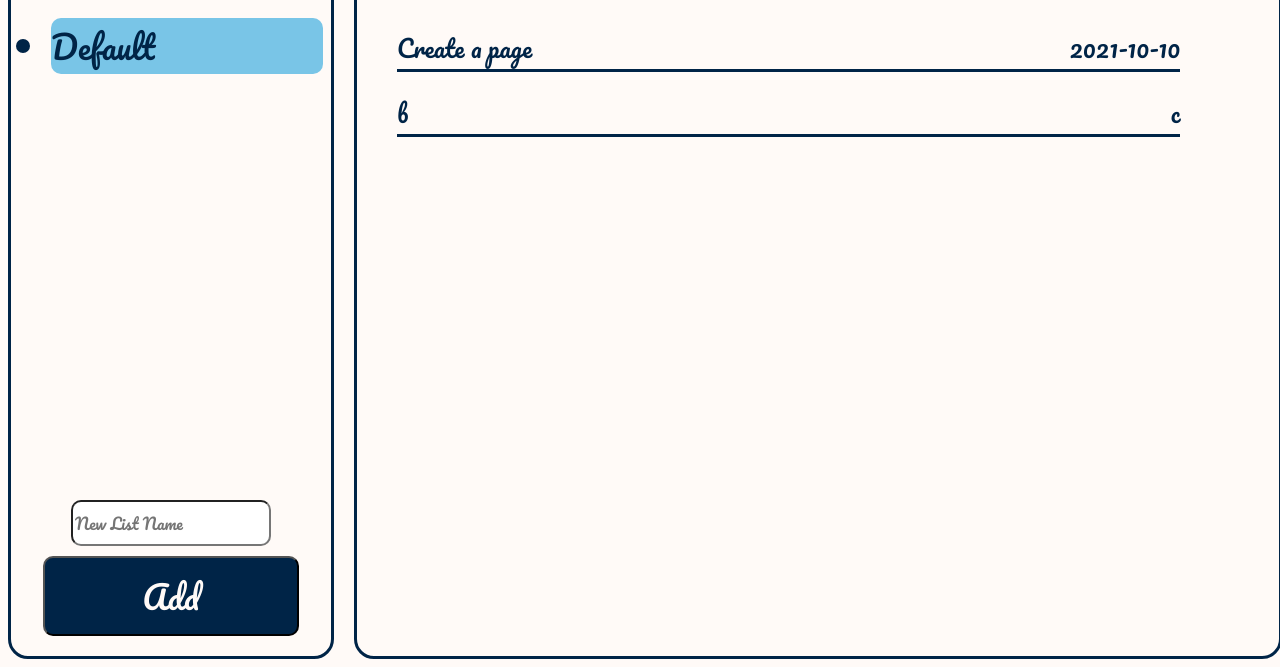
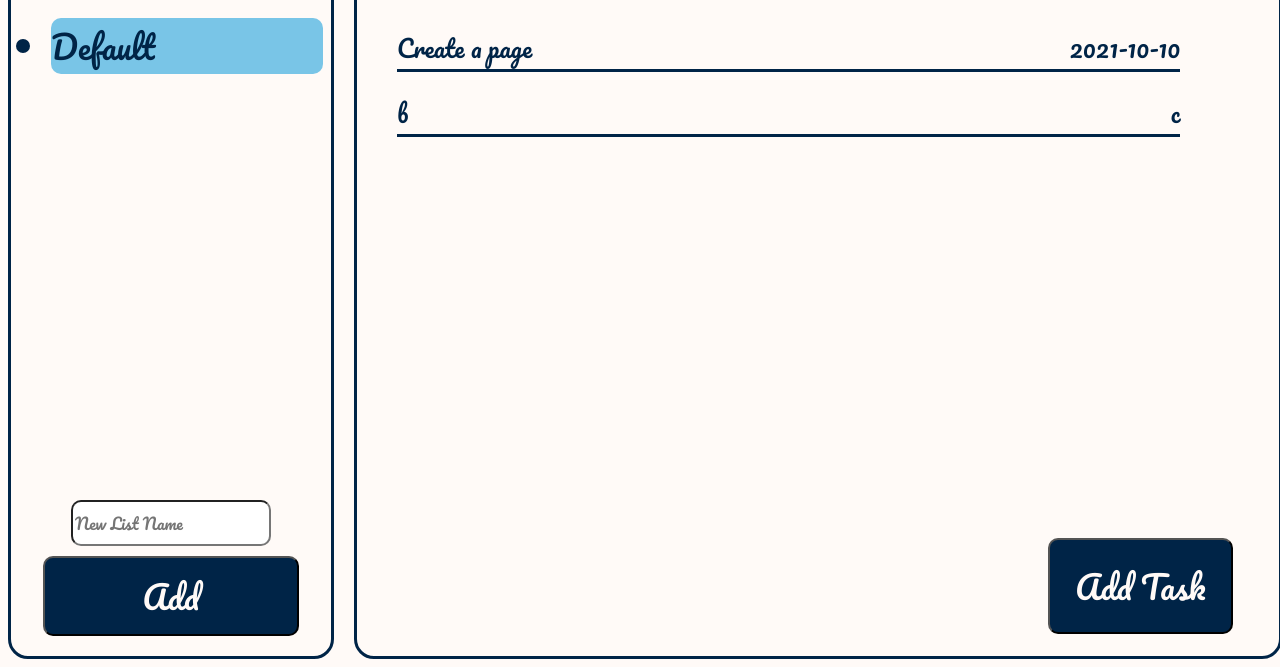
Before and after one commit to Medasxo/To-do-list, a website built with webpack: page dist/index.html in a window 1280 px wide. Shown: the part 155-822 px from the top of the page. Built offline with nearby package versions, Linux system fonts and the light colour scheme.

Commit message:
Add a 'Add Task' button, which will open up a form

```diff
--- a/src/index.js
+++ b/src/index.js
@@ -18,41 +18,41 @@ class Task{
         this.notes = notes;
     }
 }
-
+//Function that gets selected list's(toggled blue) ID
 function getSelectedList(){
     const projectsList = document.getElementById("projectsList");
     let children = projectsList.children;
     for(let i = 0; i < children.length; i++){
         if(children[i].className === "active-list"){
             return children[i].id;
-
         }
     }
+}
 
-
-}
 function addTaskToList(title, dueDate, notes){
     let listNumber = getSelectedList();
     let tempArray = projectArray[listNumber];
+    //Checking if tempArray is defined, if not, we define 0 element with the object, so that later tempArray will be defined.
     if(tempArray === undefined){
         let tempArray = [];
         tempArray[0] = new Task(title, dueDate, notes);
         projectArray[listNumber] = tempArray;
     }
+    //If defined, we just add a new object
     else{
         tempArray[tempArray.length] = new Task(title, dueDate, notes);
         projectArray[listNumber] = tempArray;
     }
-    console.table(projectArray[listNumber]);
 }
 
 
 function displayTasks(){
-    const toDoList = document. querySelector(".toDoList");
+    const toDoList = document.querySelector(".toDoList");
     let listNumber = getSelectedList();
     let tempArray = projectArray[listNumber];
     if(tempArray !== undefined){
         for(let i = 0; i < tempArray.length; i++){
+            //Creating a  single TODO Task
             const taskContainer = document.createElement("div");
             taskContainer.className = "taskContainer";
 
@@ -93,6 +93,7 @@ function displayTasks(){
                       }
                 });
 
+                //Appending notes at the container from an object
                 const notes = document.createElement("p");
                 notes.className = "notes";
                 notes.textContent = tempArray[i].notes;
@@ -113,6 +114,6 @@ function displayTasks(){
     }
 
 }
-addTaskToList("Create a page", "2021-10-10", "HEEEEEEEEEEEEEEEEEEEEEY");
+addTaskToList("Create a page", "2021-10-10", "HEEEEEEEEEEEEEEEEEEEEEYYUUUUUUUU");
 addTaskToList("b", "c", "d");
 displayTasks();
--- a/src/loadMainMenu.js
+++ b/src/loadMainMenu.js
@@ -11,16 +11,13 @@ export function loadMainMenu(){
     const toDoList = document.createElement("ul");
     toDoList.className = "toDoList";
 
+    const addTaskButton = document.createElement("button");
+    addTaskButton.textContent = "Add Task";
+    addTaskButton.className = "addTaskButton";
+
+
     mainContent.appendChild(toDoList);
-
+    mainContent.appendChild(addTaskButton);
 
     document.body.appendChild(mainContent);
 }
-
-
-
-
-function displayTasks(){
-    const toDoList = document. querySelector(".toDoList");
-
-}
--- a/src/style.css
+++ b/src/style.css
@@ -86,11 +86,11 @@ body {
     color: var(--white, white);
 }
 
-.addButton:hover {
+.addButton:hover, .addTaskButton:hover {
     background-color: var(--light-blue, blue);
 }
 
-.addButton:active {
+.addButton:active, .addTaskButton:active {
     border: 5px solid black;
 }
 
@@ -150,6 +150,8 @@ body {
     display: grid;
     grid-template: 1fr 3fr / 1fr 1fr 1fr;
     justify-content: center;
+    white-space: initial;
+    overflow: hidden;
 }
 
 .notesTitle{
@@ -178,4 +180,18 @@ body {
     color: var(--dark-blue, blue);
     grid-row:2;
     grid-column: 1/4;
+    word-wrap: break-word;
 }
+
+.addTaskButton{
+    width: 20%;
+    height: 12%;
+    border-radius: 10px;
+    background-color: var(--dark-blue, white);
+    color: var(--white, blue);
+    justify-self: flex-end;
+    font-size: var(--menuFontSize);
+    font-family: var(--mainFont, sans-serif);
+    margin-left: 75%;
+    margin-top: 15px;
+}
```
Also changed, not shown: dist/index.bundle.js.
